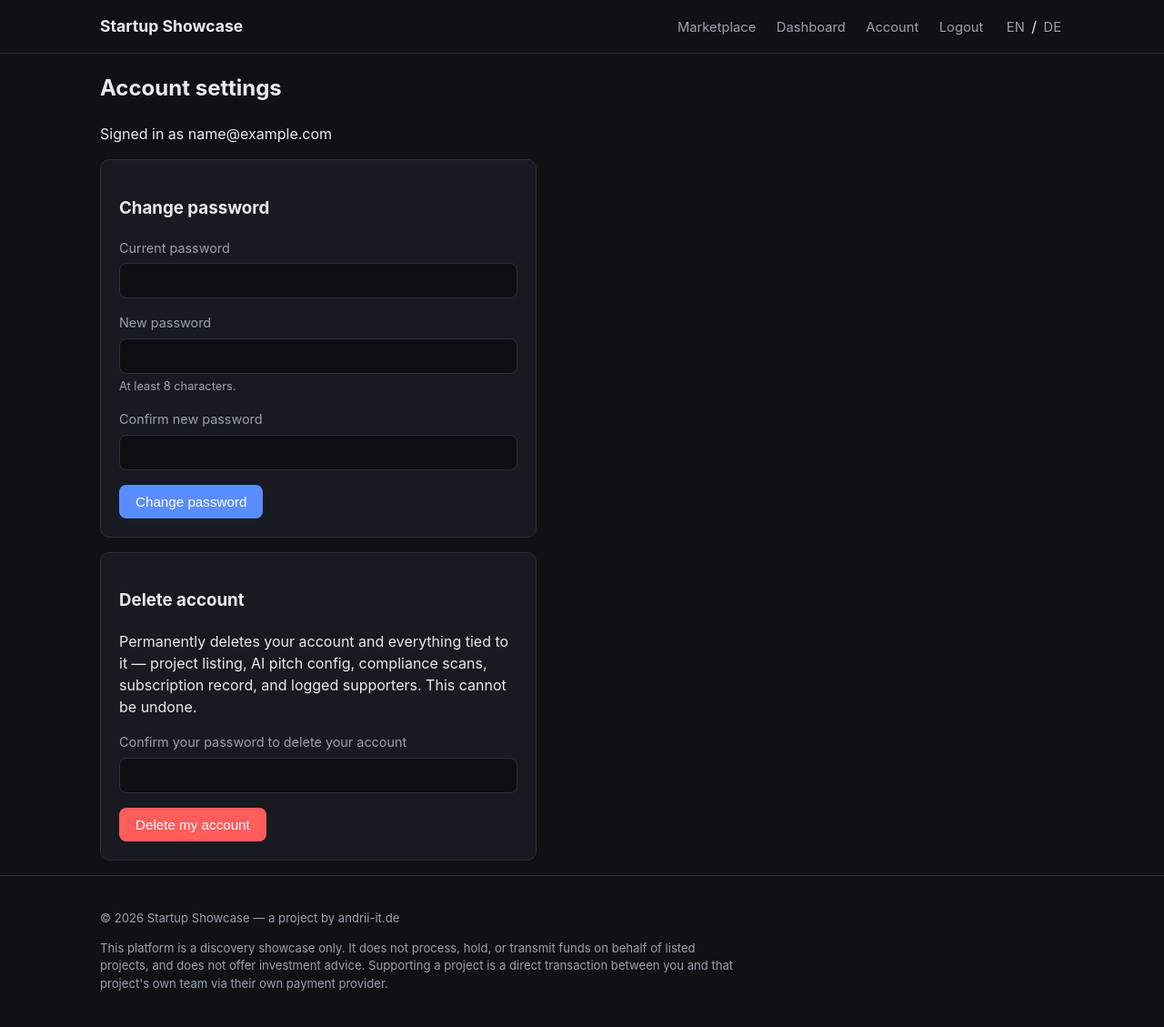
After one commit to pilipandr770/startups.andrii-it, a Flask app: page /auth/account in a window 1280 px wide. The commit adds this page. Shown: the whole page at 91% size. Run offline with Flask 3, Linux system fonts and the light colour scheme; the visitor is signed in with stand-in values (Sample User, id 1); some libraries are stand-ins or nearby versions.

Commit message:
Add account settings (change password, delete account/project)
Founders had no way to change their password, remove a test/finished
project, or delete their account and data — a real gap for a platform
in the EU market. Added:

- /auth/account: change password (requires current password), delete
  account (requires re-entering password, cascades to profile, chatbot
  config, compliance scans, subscription, supporters log)
- /dashboard/project/delete: remove just the listing, keep the account
- Superadmin equivalents for any project/account, with a guard against
  deleting your own account from that panel (self-service page is for
  that, to avoid a self-inflicted lockout)

All destructive actions require a JS confirm() dialog; account deletion
additionally requires re-entering the password as deliberate friction
against an accidental or CSRF-adjacent click.

Co-Authored-By: Claude Sonnet 5 <noreply@anthropic.com>

```diff
--- a/app/auth/forms.py
+++ b/app/auth/forms.py
@@ -1,6 +1,7 @@
+from flask_login import current_user
 from flask_wtf import FlaskForm
 from wtforms import StringField, PasswordField, BooleanField
-from wtforms.validators import DataRequired, Email, Length, EqualTo
+from wtforms.validators import DataRequired, Email, Length, EqualTo, ValidationError
 
 
 class RegisterForm(FlaskForm):
@@ -19,3 +20,27 @@ class LoginForm(FlaskForm):
     email = StringField("Email", validators=[DataRequired(), Email()])
     password = PasswordField("Password", validators=[DataRequired()])
     remember_me = BooleanField("Remember me")
+
+
+class ChangePasswordForm(FlaskForm):
+    current_password = PasswordField("Current password", validators=[DataRequired()])
+    new_password = PasswordField("New password", validators=[DataRequired(), Length(min=8)])
+    confirm_new_password = PasswordField(
+        "Confirm new password", validators=[DataRequired(), EqualTo("new_password")]
+    )
+
+    def validate_current_password(self, field):
+        if not current_user.check_password(field.data):
+            raise ValidationError("That's not your current password.")
+
+
+class DeleteAccountForm(FlaskForm):
+    """Re-entering the password is deliberate friction for an irreversible,
+    cascading delete (profile, listing, donations log, everything) — not
+    just a CSRF-token click."""
+
+    password = PasswordField("Confirm your password to delete your account", validators=[DataRequired()])
+
+    def validate_password(self, field):
+        if not current_user.check_password(field.data):
+            raise ValidationError("That's not your password.")
--- a/app/auth/routes.py
+++ b/app/auth/routes.py
@@ -2,7 +2,7 @@ from flask import render_template, redirect, url_for, flash, request
 from flask_login import login_user, logout_user, login_required, current_user
 
 from app.auth import bp
-from app.auth.forms import RegisterForm, LoginForm
+from app.auth.forms import RegisterForm, LoginForm, ChangePasswordForm, DeleteAccountForm
 from app.extensions import db
 from app.models import User, UserRole
 
@@ -63,3 +63,38 @@ def logout():
     logout_user()
     flash("You have been logged out.", "info")
     return redirect(url_for("marketplace.home"))
+
+
+@bp.route("/account", methods=["GET", "POST"])
+@login_required
+def account():
+    form = ChangePasswordForm()
+    if form.validate_on_submit():
+        current_user.set_password(form.new_password.data)
+        db.session.commit()
+        flash("Password changed.", "success")
+        return redirect(url_for("auth.account"))
+
+    delete_form = DeleteAccountForm()
+    return render_template("auth/account.html", form=form, delete_form=delete_form)
+
+
+@bp.route("/account/delete", methods=["POST"])
+@login_required
+def delete_account():
+    form = DeleteAccountForm()
+    if not form.validate_on_submit():
+        for error in form.password.errors:
+            flash(error, "danger")
+        return redirect(url_for("auth.account"))
+
+    # Resolve to a concrete row and delete it BEFORE logout_user(): current_user
+    # is a LocalProxy that re-evaluates against the session on every access,
+    # so using it after logout_user() clears that session would silently
+    # operate on an anonymous user instead of the one we meant to delete.
+    user = User.query.get(current_user.id)
+    db.session.delete(user)  # cascades: profile, chatbot config, scans, subscription, donations
+    db.session.commit()
+    logout_user()
+    flash("Your account and all associated data have been deleted.", "info")
+    return redirect(url_for("marketplace.home"))
--- /dev/null
+++ b/app/templates/auth/account.html
@@ -0,0 +1,61 @@
+{% extends "base.html" %}
+{% block title %}Account settings — Startup Showcase{% endblock %}
+{% block content %}
+<h2>Account settings</h2>
+<p class="hint">Signed in as {{ current_user.email }}</p>
+
+<div class="card" style="max-width:480px;">
+    <h3>Change password</h3>
+    <form method="post" action="{{ url_for('auth.account') }}" novalidate>
+        {{ form.hidden_tag() }}
+        <div class="field">
+            {{ form.current_password.label }}{{ form.current_password() }}
+            {% for err in form.current_password.errors %}<p class="hint" style="color:var(--color-danger);">{{ err }}</p>{% endfor %}
+        </div>
+        <div class="field">
+            {{ form.new_password.label }}{{ form.new_password() }}
+            <p class="hint">At least 8 characters.</p>
+            {% for err in form.new_password.errors %}<p class="hint" style="color:var(--color-danger);">{{ err }}</p>{% endfor %}
+        </div>
+        <div class="field">
+            {{ form.confirm_new_password.label }}{{ form.confirm_new_password() }}
+            {% for err in form.confirm_new_password.errors %}<p class="hint" style="color:var(--color-danger);">{{ err }}</p>{% endfor %}
+        </div>
+        <button class="btn" type="submit">Change password</button>
+    </form>
+</div>
+
+{% if current_user.founder_profile %}
+<div class="card" style="max-width:480px;">
+    <h3>Delete project</h3>
+    <p class="hint">
+        Removes your listing "{{ current_user.founder_profile.project_name }}" — the public page,
+        compliance scans, AI pitch config, and logged supporters. Your account stays, so you can
+        create a new listing later.
+    </p>
+    <form method="post" action="{{ url_for('founder.delete_project') }}"
+          onsubmit="return confirm('Permanently delete your project listing? This cannot be undone.');">
+        <input type="hidden" name="csrf_token" value="{{ csrf_token() }}">
+        <button class="btn btn-danger btn-sm" type="submit">Delete project</button>
+    </form>
+</div>
+{% endif %}
+
+<div class="card" style="max-width:480px;">
+    <h3>Delete account</h3>
+    <p class="hint">
+        Permanently deletes your account and everything tied to it — project listing,
+        AI pitch config, compliance scans, subscription record, and logged supporters.
+        This cannot be undone.
+    </p>
+    <form method="post" action="{{ url_for('auth.delete_account') }}"
+          onsubmit="return confirm('Permanently delete your account and all its data? This cannot be undone.');">
+        {{ delete_form.hidden_tag() }}
+        <div class="field">
+            {{ delete_form.password.label }}{{ delete_form.password() }}
+            {% for err in delete_form.password.errors %}<p class="hint" style="color:var(--color-danger);">{{ err }}</p>{% endfor %}
+        </div>
+        <button class="btn btn-danger" type="submit">Delete my account</button>
+    </form>
+</div>
+{% endblock %}
--- a/app/templates/base.html
+++ b/app/templates/base.html
@@ -20,6 +20,7 @@
                     {% else %}
                         <a href="{{ url_for('founder.dashboard') }}">Dashboard</a>
                     {% endif %}
+                    <a href="{{ url_for('auth.account') }}">Account</a>
                     <a href="{{ url_for('auth.logout') }}">Logout</a>
                 {% else %}
                     <a href="{{ url_for('auth.login') }}">Login</a>
```
Also changed, not shown: app/founder/routes.py (+16 -0 lines), app/superadmin/routes.py (+35 -1 lines), app/templates/superadmin/index.html (+15 -0 lines), tests/test_account.py (added, +180 -0 lines).
